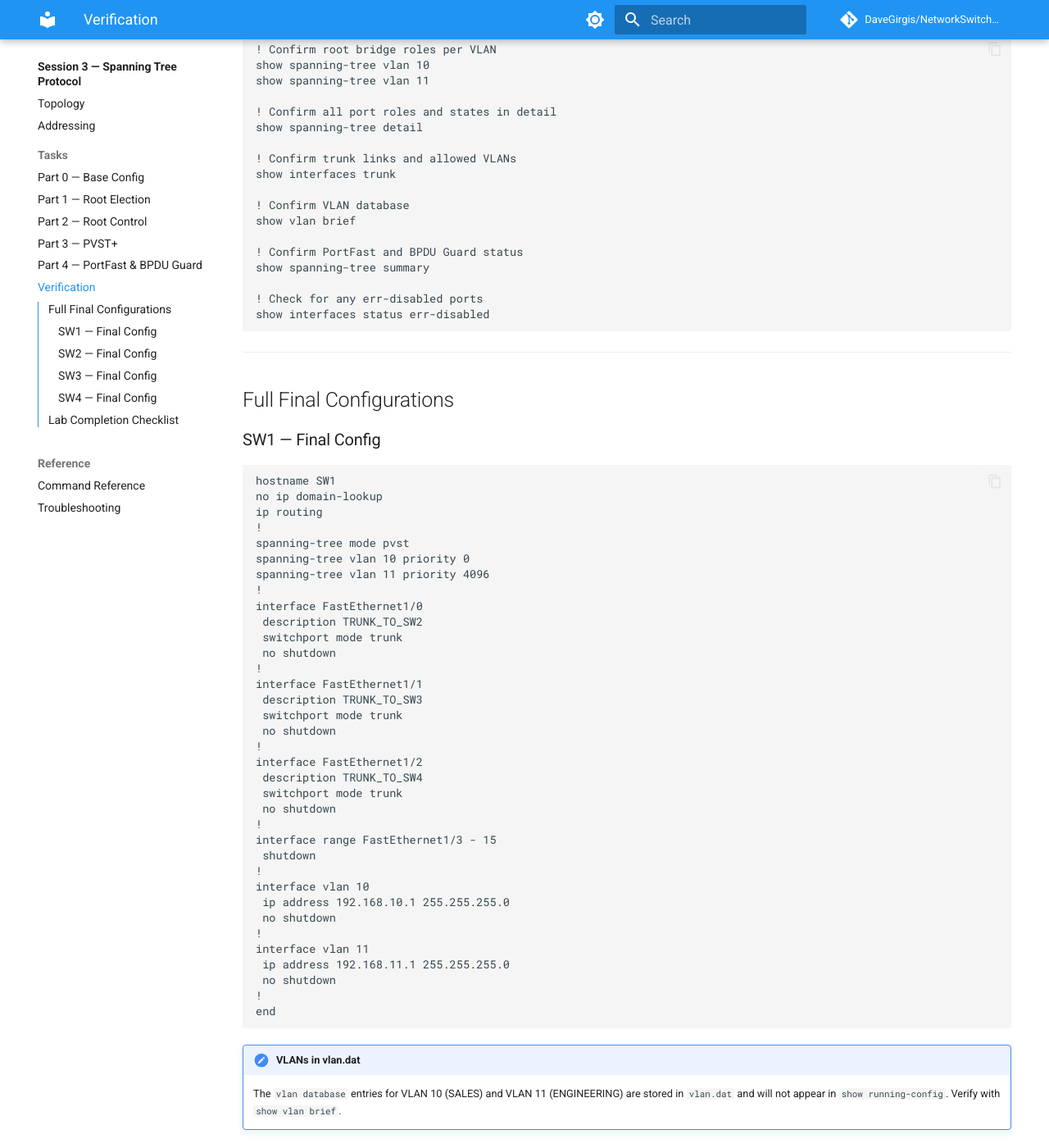
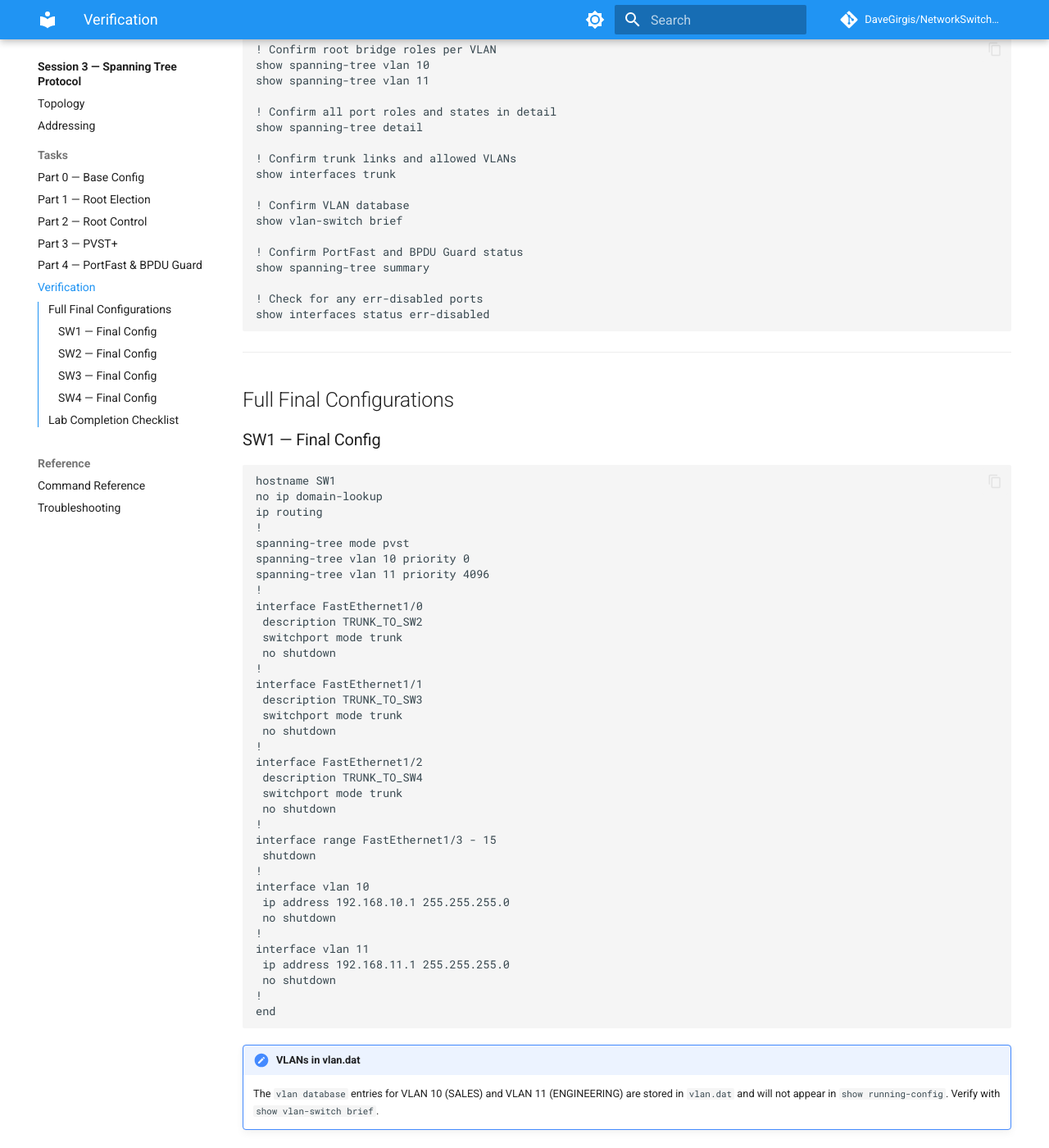
Before and after one commit to DaveGirgis/NetworkSwitchLab, an MkDocs documentation site: the page built from docs/session3/tasks/verify.md, in a window 1280 px wide and 1400 px high, scrolled down 229 px. Shown: the whole window at 82% size. Built offline with MkDocs 1.6.1 and Material for MkDocs 9.7.7, drawn with Linux system fonts in a browser that asks for light colours; comment, search, counter and statistics services are not loaded; some of the changed text lies outside the part shown.

Commit message:
session3 replace "show vlan brief" with "show vlan-switch brief"

````diff
--- a/docs/session3/tasks/verify.md
+++ b/docs/session3/tasks/verify.md
@@ -14,7 +14,7 @@ show spanning-tree detail
 show interfaces trunk
 
 ! Confirm VLAN database
-show vlan brief
+show vlan-switch brief
 
 ! Confirm PortFast and BPDU Guard status
 show spanning-tree summary
@@ -68,7 +68,7 @@ end
 ```
 
 !!! note "VLANs in vlan.dat"
-    The `vlan database` entries for VLAN 10 (SALES) and VLAN 11 (ENGINEERING) are stored in `vlan.dat` and will not appear in `show running-config`. Verify with `show vlan brief`.
+    The `vlan database` entries for VLAN 10 (SALES) and VLAN 11 (ENGINEERING) are stored in `vlan.dat` and will not appear in `show running-config`. Verify with `show vlan-switch brief`.
 
 ### SW2 — Final Config
 
@@ -222,7 +222,7 @@ end
 
 - [ ] VLANs 10 and 11 created via `vlan database` on all switches
 - [ ] All six inter-switch trunk links verified as active
-- [ ] VLANs 10 and 11 confirmed active with `show vlan brief` on all switches
+- [ ] VLANs 10 and 11 confirmed active with `show vlan-switch brief` on all switches
 - [ ] Natural root bridge election winner identified and explained
 - [ ] Port roles (root, designated, alternate/blocked) mapped for all four switches
 - [ ] Active loop-free topology drawn on whiteboard with blocked ports marked
````
Also changed, not shown: docs/session3/tasks/part0.md (+1 -1 lines).
